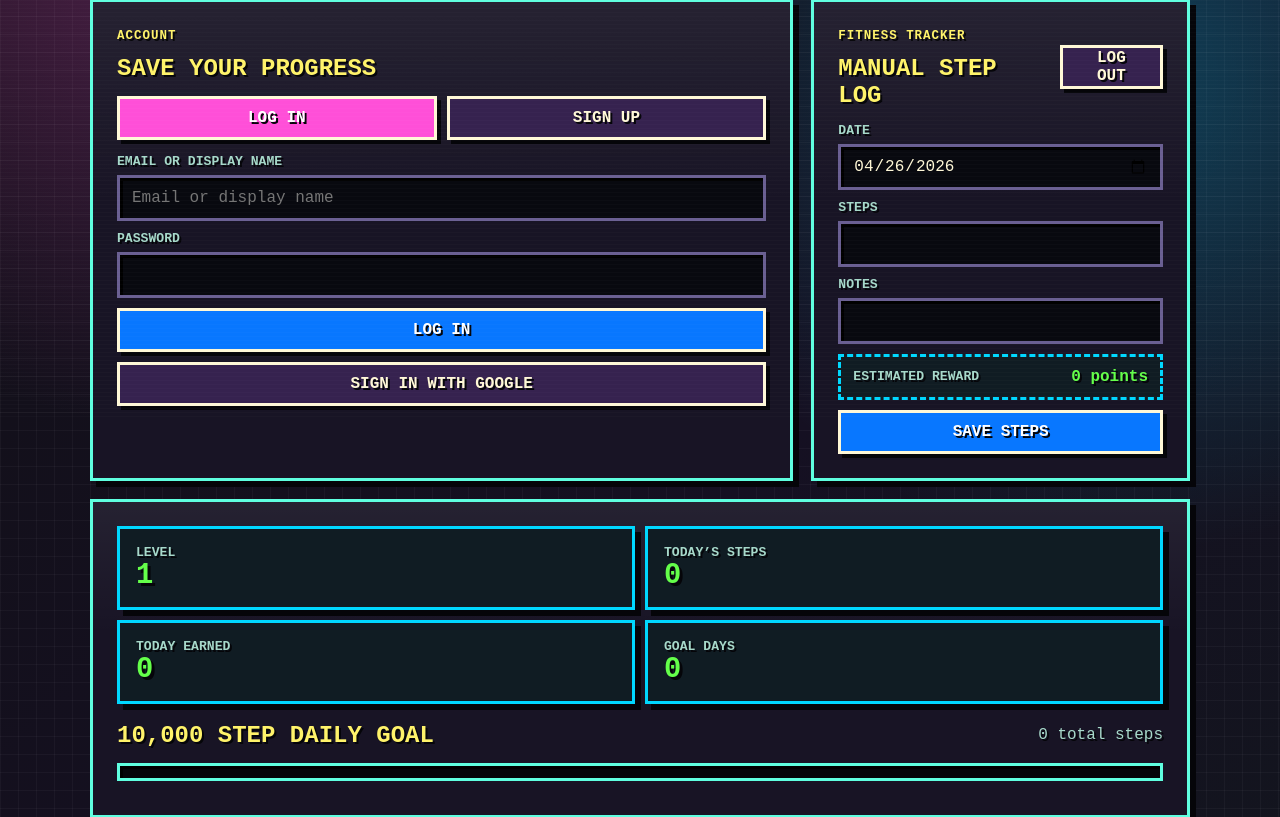
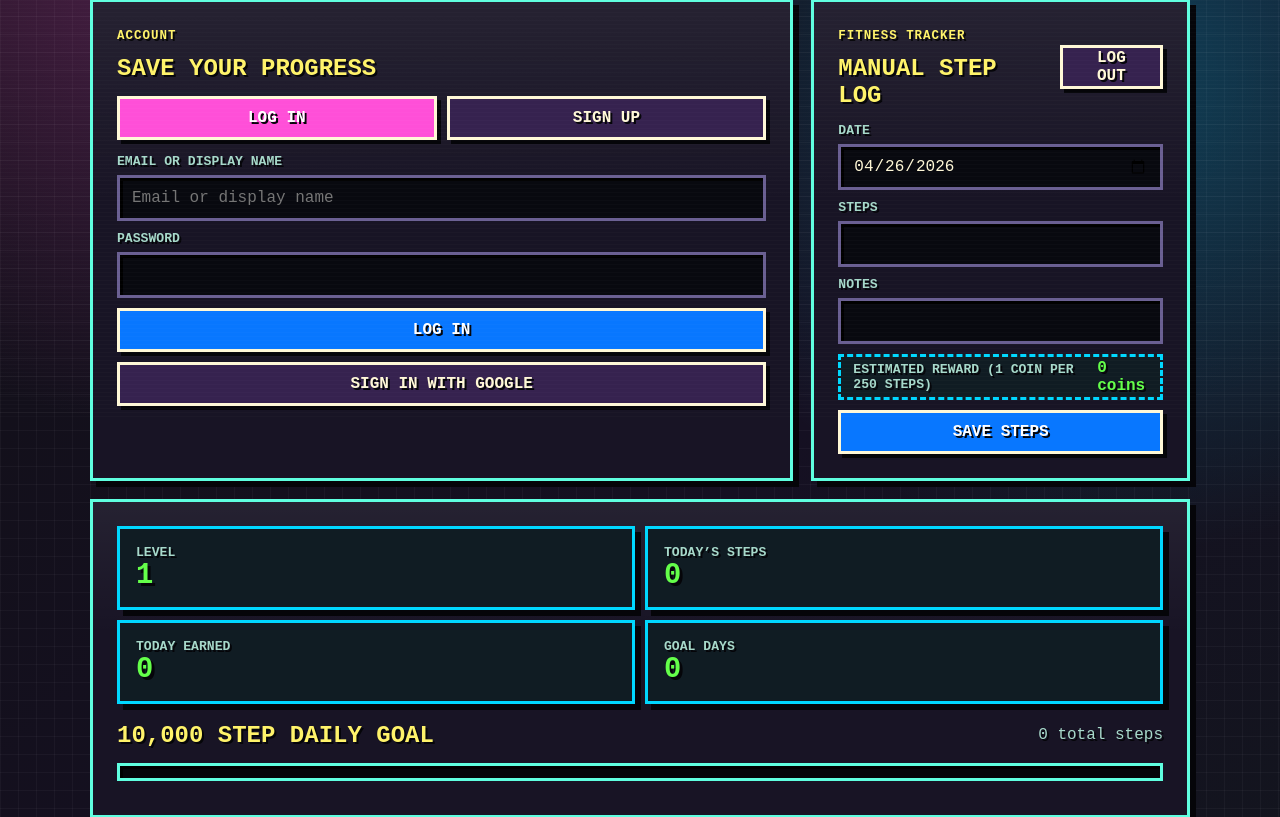
Before and after one commit to alXanderE/project-exercise-arcade, a Flask app: page / in a window 1280 px wide. Shown: the part 380-1197 px from the top of the page. Run offline with Flask 3, Linux system fonts and the light colour scheme.

Commit message:
UI is updated

```diff
--- a/habit_app/__init__.py
+++ b/habit_app/__init__.py
@@ -51,7 +51,7 @@ def create_app():
     app.config["SESSION_DAYS"] = int(os.getenv("SESSION_DAYS", "30"))
     app.config["PRIZE_WHEEL_SPIN_COST"] = int(os.getenv("PRIZE_WHEEL_SPIN_COST", "20"))
     app.config["FITNESS_STEPS_PER_POINT"] = int(
-        os.getenv("FITNESS_STEPS_PER_POINT", "1000")
+        os.getenv("FITNESS_STEPS_PER_POINT", "250")
     )
     app.config["FITNESS_DAILY_STEP_CAP"] = int(
         os.getenv("FITNESS_DAILY_STEP_CAP", "10000")
--- a/habit_app/templates/index.html
+++ b/habit_app/templates/index.html
@@ -1084,8 +1084,8 @@
               <input id="notes" maxlength="255" name="notes" type="text">
             </label>
             <div class="preview-row">
-              <span>Estimated reward</span>
-              <strong id="points-preview">0 points</strong>
+              <span id="points-preview-label">Estimated reward (1 coin per 250 steps)</span>
+              <strong id="points-preview">0 coins</strong>
             </div>
             <button class="primary-button" type="submit">Save Steps</button>
           </form>
@@ -1492,6 +1492,7 @@
         steps: document.getElementById("steps"),
         notes: document.getElementById("notes"),
         pointsPreview: document.getElementById("points-preview"),
+        pointsPreviewLabel: document.getElementById("points-preview-label"),
         coinTotal: document.getElementById("coin-total"),
         coinNote: document.getElementById("coin-note"),
         dailyResetNote: document.getElementById("daily-reset-note"),
@@ -2772,7 +2773,9 @@
 
       function updatePreview() {
         const points = calculatePreview(elements.steps.value);
-        elements.pointsPreview.textContent = `${formatNumber(points)} points`;
+        elements.pointsPreview.textContent = `${formatNumber(points)} coins`;
+        elements.pointsPreviewLabel.textContent =
+          `Estimated reward (1 coin per ${formatNumber(appState.settings.stepsPerPoint)} steps)`;
       }
 
       function resetFitnessForm() {
```
Also changed, not shown: README.md.
